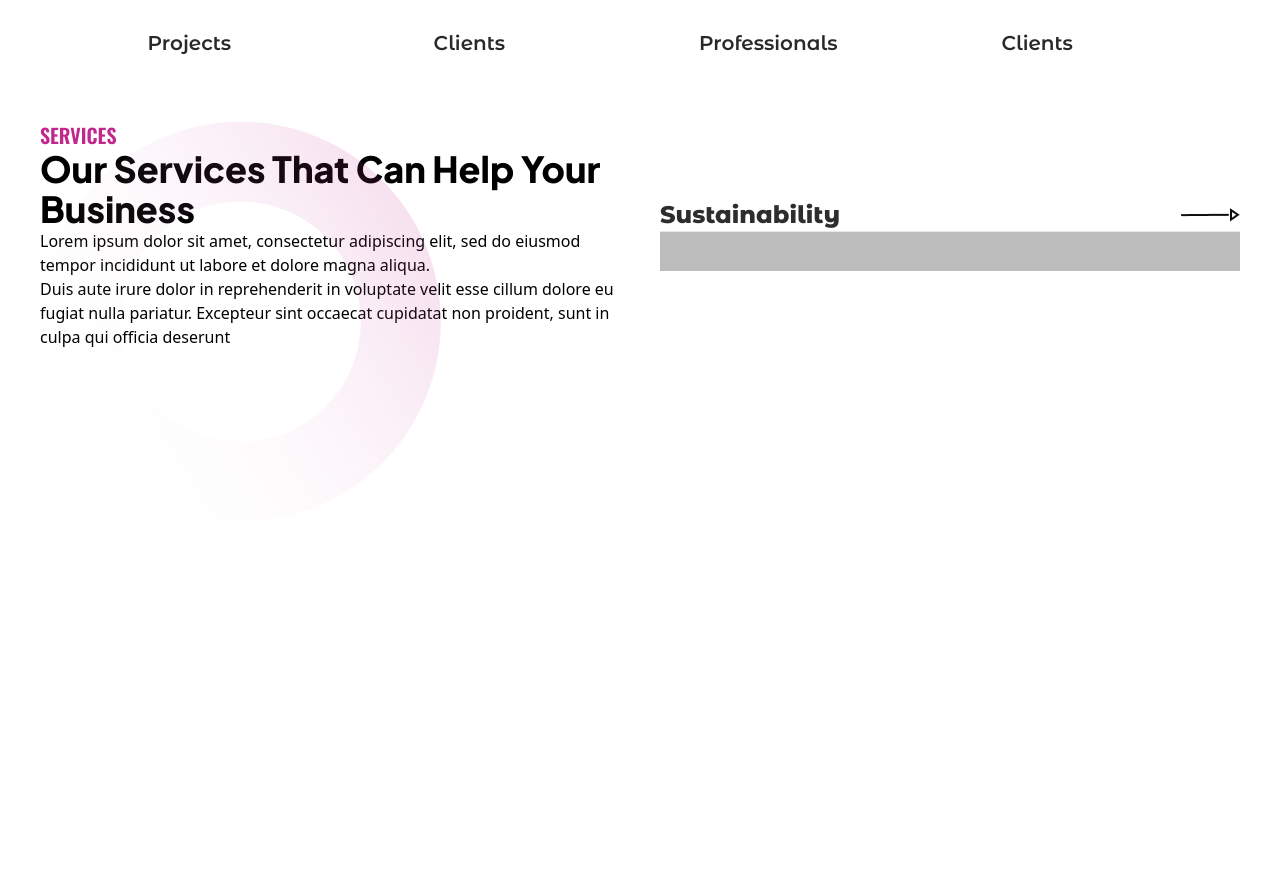
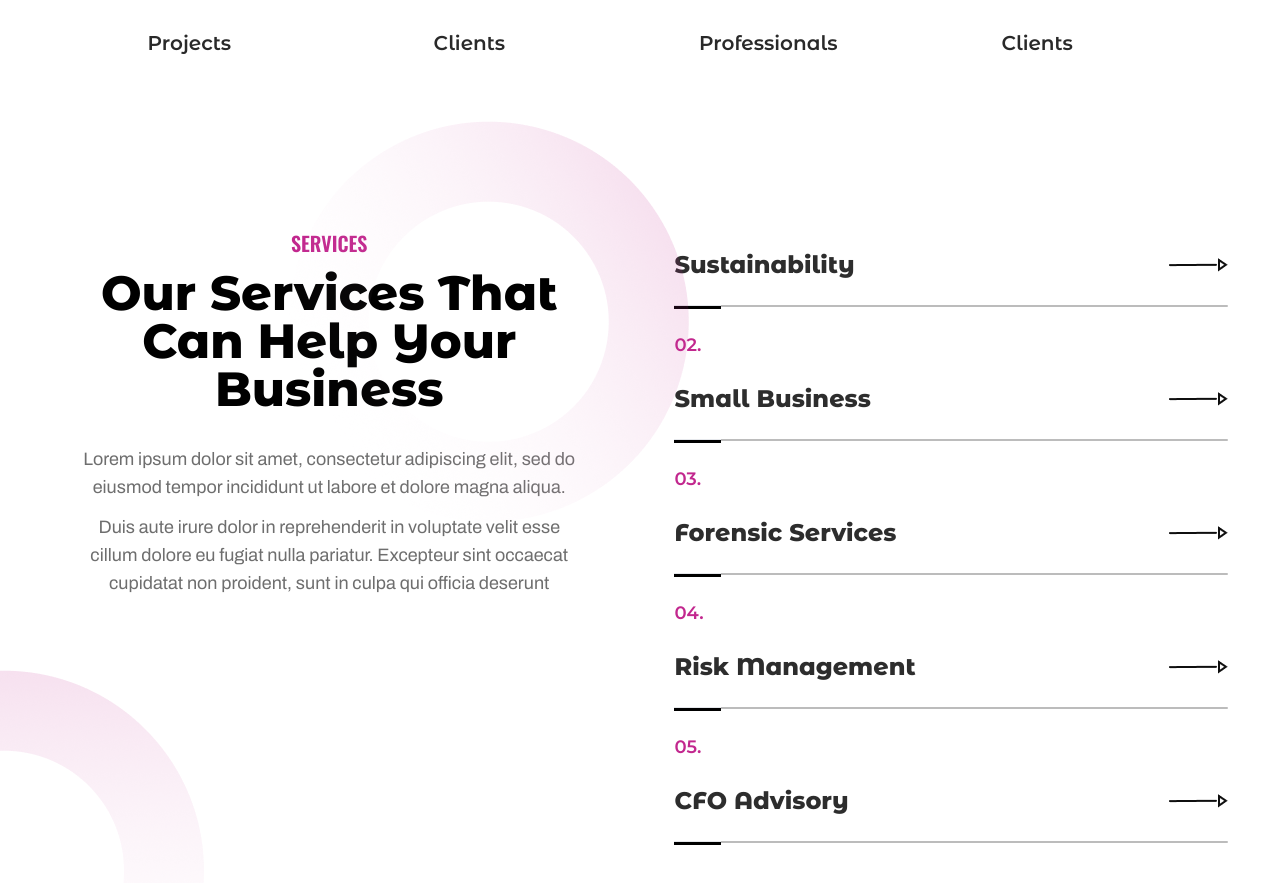
Before and after one commit to pigamers/uno-front, a React (Vite) app: page / in a window 1280 px wide. Shown: the part 1660-2543 px from the top of the page. Before the commit the page ends 2182 px from the top, so only its background shows below. Built offline with nearby package versions, Linux system fonts and the light colour scheme.

Commit message:
services done

```diff
--- a/src/components/Services.jsx
+++ b/src/components/Services.jsx
@@ -53,22 +53,28 @@ export default function Services() {
                         <h2 className="text-[#292929] font-semibold py-4 text-xl mt-3">Clients</h2>
                     </div>
                 </div>
-                <div className="relative px-10">
-                    <div className="flex justify-center items-center gap-10">
-                        <div className="w-1/2">
-                            <img src="/assets/ellipse.png" className="absolute" />
-                            <h2 className="font-oswald font-semibold text-xl uppercase text-[#C2278E]">
+                <div className="relative px-7 pt-24">
+                    <div className="flex flex-col lg:flex-row gap-5">
+                        {/* services div */}
+                        <div className="w-full lg:w-1/2 px-4 lg:px-12 text-center">
+                            {/* first image */}
+                            <img src="/assets/ellipse.png" className="absolute top-0 right-40 -rotate-[81.87deg] lg:rotate-0 lg:left-72" />
+                            {/* second image */}
+                            <img src="/assets/ellipsehalf.png" className="hidden lg:block absolute bottom-0 left-0 translate-y-52" />
+                            <h2 className="hidden py-3 lg:block font-oswald font-semibold text-xl uppercase text-[#C2278E]">
                                 Services
                             </h2>
-                            <p className="font-plusjakarta font-extrabold text-4xl">Our Services That Can Help Your Business</p>
-                            <p>
-                                Lorem ipsum dolor sit amet, consectetur adipiscing elit, sed do eiusmod tempor incididunt ut labore et dolore magna aliqua.<br />
+                            <p className="font-montserrat font-extrabold text-2xl lg:text-5xl pb-8">Our Services That Can Help Your Business</p>
+                            <p className="font-archivo font-normal text-lg text-[#6E6E6E]">
+                                Lorem ipsum dolor sit amet, consectetur adipiscing elit, sed do eiusmod tempor incididunt ut labore et dolore magna aliqua.
+                            </p>
+                            <p className="font-archivo font-normal text-lg text-[#6E6E6E] py-3">
                                 Duis aute irure dolor in reprehenderit in voluptate velit esse cillum dolore eu fugiat nulla pariatur. Excepteur sint occaecat cupidatat non proident, sunt in culpa qui officia deserunt
                             </p>
                         </div>
-                        <div className="w-1/2">
-                            <ul>
-                                <li className="flex justify-between items-center">
+                        <div className="w-full lg:w-1/2 py-5 px-6">
+                            <ul className="space-y-3">
+                                <li className="flex justify-between items-center py-3">
                                     <h1 className="font-montserrat font-extrabold text-[#2D2D2D] text-2xl">
                                         Sustainability
                                     </h1>
@@ -77,14 +83,80 @@ export default function Services() {
                                         <img src="/assets/triangle.png" />
                                     </div>
                                 </li>
-                                <li className="bg-[#BCBCBC]">
-                                    <hr className="w-full relative z-50 text-red-500 h-10" style={{ color: 'blue'}} />
+                                <li className="bg-[#BCBCBC] rounded-full h-0.5">
+                                    <hr className="w-1/12 h-1" style={{ backgroundColor: '#000' }} />
                                 </li>
-
+                                <li className="py-3">
+                                    <h2 className="font-montserrat font-semibold text-lg text-[#C2278E]">02.</h2>
+                                </li>
+                            </ul>
+                            <ul className="space-y-3">
+                                <li className="flex justify-between items-center py-3">
+                                    <h1 className="font-montserrat font-extrabold text-[#2D2D2D] text-2xl">
+                                        Small Business
+                                    </h1>
+                                    <div className="flex items-center">
+                                        <img src="/assets/path.png" />
+                                        <img src="/assets/triangle.png" />
+                                    </div>
+                                </li>
+                                <li className="bg-[#BCBCBC] rounded-full h-0.5">
+                                    <hr className="w-1/12 h-1" style={{ backgroundColor: '#000' }} />
+                                </li>
+                                <li className="py-3">
+                                    <h2 className="font-montserrat font-semibold text-lg text-[#C2278E]">03.</h2>
+                                </li>
+                            </ul>
+                            <ul className="space-y-3">
+                                <li className="flex justify-between items-center py-3">
+                                    <h1 className="font-montserrat font-extrabold text-[#2D2D2D] text-2xl">
+                                        Forensic Services
+                                    </h1>
+                                    <div className="flex items-center">
+                                        <img src="/assets/path.png" />
+                                        <img src="/assets/triangle.png" />
+                                    </div>
+                                </li>
+                                <li className="bg-[#BCBCBC] rounded-full h-0.5">
+                                    <hr className="w-1/12 h-1" style={{ backgroundColor: '#000' }} />
+                                </li>
+                                <li className="py-3">
+                                    <h2 className="font-montserrat font-semibold text-lg text-[#C2278E]">04.</h2>
+                                </li>
+                            </ul>
+                            <ul className="space-y-3">
+                                <li className="flex justify-between items-center py-3">
+                                    <h1 className="font-montserrat font-extrabold text-[#2D2D2D] text-2xl">
+                                        Risk Management
+                                    </h1>
+                                    <div className="flex items-center">
+                                        <img src="/assets/path.png" />
+                                        <img src="/assets/triangle.png" />
+                                    </div>
+                                </li>
+                                <li className="bg-[#BCBCBC] rounded-full h-0.5">
+                                    <hr className="w-1/12 h-1" style={{ backgroundColor: '#000' }} />
+                                </li>
+                                <li className="py-3">
+                                    <h2 className="font-montserrat font-semibold text-lg text-[#C2278E]">05.</h2>
+                                </li>
+                            </ul>
+                            <ul className="space-y-3">
+                                <li className="flex justify-between items-center py-3">
+                                    <h1 className="font-montserrat font-extrabold text-[#2D2D2D] text-2xl">
+                                        CFO Advisory
+                                    </h1>
+                                    <div className="flex items-center">
+                                        <img src="/assets/path.png" />
+                                        <img src="/assets/triangle.png" />
+                                    </div>
+                                </li>
+                                <li className="bg-[#BCBCBC] rounded-full h-0.5">
+                                    <hr className="w-1/12 h-1" style={{ backgroundColor: '#000' }} />
+                                </li>
                             </ul>
                         </div>
                     </div>
-
                 </div>
             </div>
         </>
```
Also changed, not shown: public/assets/ellipsehalf.png (added).
